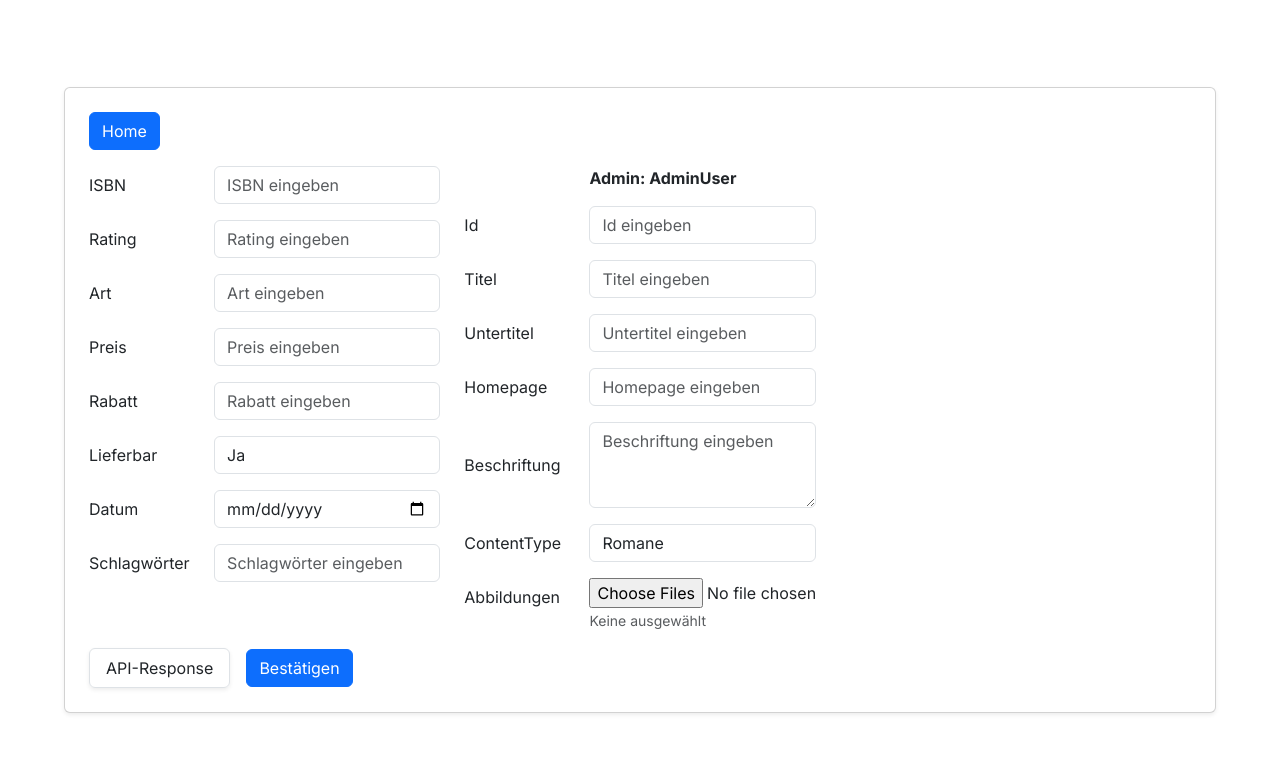
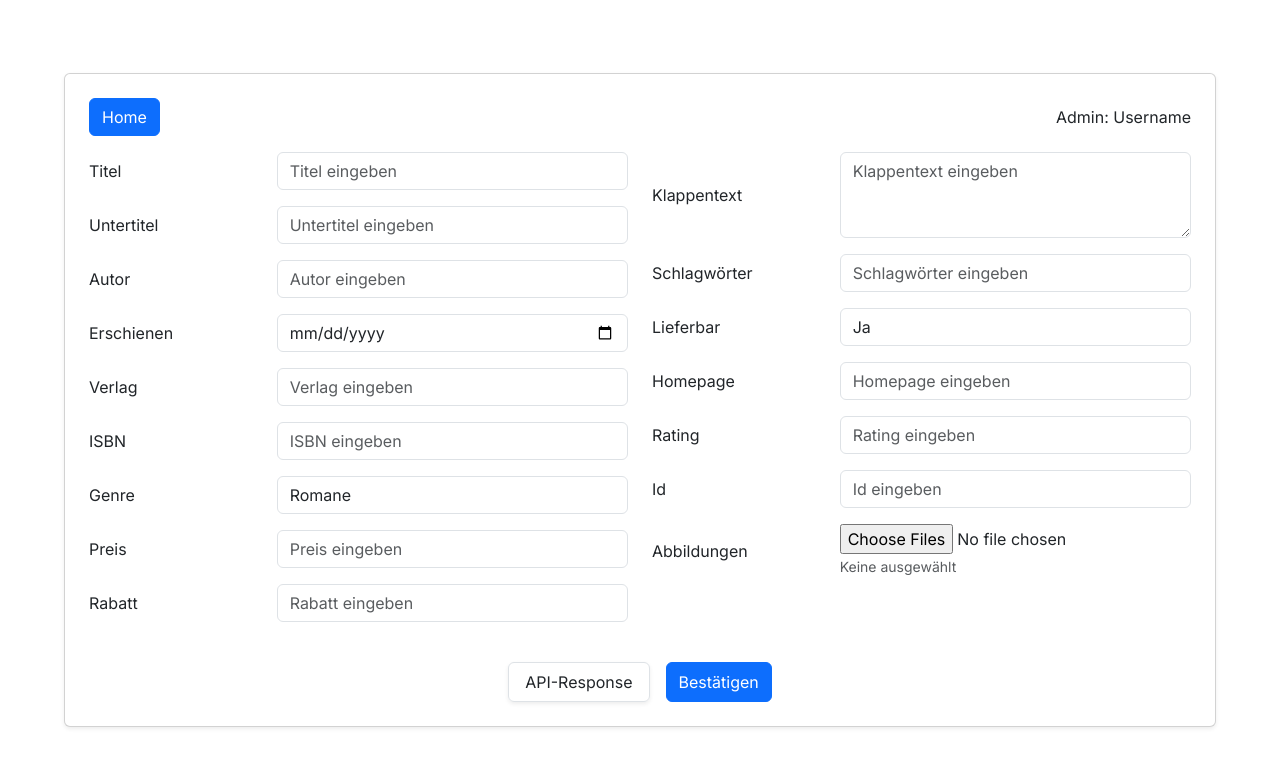
Before and after one commit to swe-ws-24/swe-buch-fe, a Next.js app: page /admin/adminPanel in a window 1280 px wide. Shown: the top 766 px of the page. Built offline with nearby package versions, Linux system fonts and the light colour scheme.

Commit message:
refactor: Bookform erweitert und verschönert

```diff
--- a/src/app/admin/adminPanel/page.tsx
+++ b/src/app/admin/adminPanel/page.tsx
@@ -3,31 +3,29 @@ import React from 'react';
 import ConfirmButton from '@/components/adminPanel/ConfirmButton';
 import BookForm from '@/components/adminPanel/BookForm';
 import HomeButton from '@/components/adminPanel/HomeButton';
+import AdminUsername from '@/components/adminPanel/AdminUsername';
 import 'bootstrap/dist/css/bootstrap.min.css';
 
 const AdminPanel: React.FC = () => {
     return (
         <main className="d-flex justify-content-center align-items-center vh-100">
             <div className="card p-4 shadow-sm" style={{ width: '90%', maxWidth: '1200px' }}>
-                <div className="d-flex justify-content-between mb-3">
+                <div className="d-flex justify-content-between align-items-center mb-3">
                     <HomeButton />
-                    {/* AdminUsername hier entfernt */}
+                    <div className="ms-auto">
+                        <AdminUsername username="Username" />
+                    </div>
                 </div>
                 <div className="row">
-                    <div className="col-md-8 d-flex flex-column justify-content-between">
-                        <div>
-                            <BookForm />
-                        </div>
-                        <div className="d-flex mt-auto align-items-center">
-                            <div className="d-flex justify-content-center align-items-center p-3 border rounded shadow-sm me-3" style={{ height: '40px', minWidth: '100px' }}>
-                                API-Response
-                            </div>
-                            <ConfirmButton />
-                        </div>
+                    <div className="col-md-12">
+                        <BookForm />
                     </div>
-                    <div className="col-md-4">
-                        {/* Hier könnte ein weiterer Inhalt hinzugefügt werden */}
+                </div>
+                <div className="d-flex justify-content-center mt-4">
+                    <div className="d-flex justify-content-center align-items-center p-3 border rounded shadow-sm me-3" style={{ height: '40px', minWidth: '100px' }}>
+                        API-Response
                     </div>
+                    <ConfirmButton />
                 </div>
             </div>
         </main>
--- a/src/components/adminPanel/BookForm.tsx
+++ b/src/components/adminPanel/BookForm.tsx
@@ -7,100 +7,53 @@ const BookForm: React.FC = () => {
         <form>
             <div className="row">
                 <div className="col-md-6">
+                    {/* Titel */}
+                    <div className="row mb-3 align-items-center">
+                        <label htmlFor="title" className="col-sm-4 col-form-label text-nowrap">Titel</label>
+                        <div className="col-sm-8">
+                            <input type="text" className="form-control" id="title" placeholder="Titel eingeben" />
+                        </div>
+                    </div>
+                    {/* Untertitel */}
+                    <div className="row mb-3 align-items-center">
+                        <label htmlFor="subtitle" className="col-sm-4 col-form-label text-nowrap">Untertitel</label>
+                        <div className="col-sm-8">
+                            <input type="text" className="form-control" id="subtitle" placeholder="Untertitel eingeben" />
+                        </div>
+                    </div>
+                    {/* Autor */}
+                    <div className="row mb-3 align-items-center">
+                        <label htmlFor="author" className="col-sm-4 col-form-label text-nowrap">Autor</label>
+                        <div className="col-sm-8">
+                            <input type="text" className="form-control" id="author" placeholder="Autor eingeben" />
+                        </div>
+                    </div>
+                    {/* Erschienen */}
+                    <div className="row mb-3 align-items-center">
+                        <label htmlFor="date" className="col-sm-4 col-form-label text-nowrap">Erschienen</label>
+                        <div className="col-sm-8">
+                            <input type="date" className="form-control" id="date" />
+                        </div>
+                    </div>
+                    {/* Verlag */}
+                    <div className="row mb-3 align-items-center">
+                        <label htmlFor="publisher" className="col-sm-4 col-form-label text-nowrap">Verlag</label>
+                        <div className="col-sm-8">
+                            <input type="text" className="form-control" id="publisher" placeholder="Verlag eingeben" />
+                        </div>
+                    </div>
+                    {/* ISBN */}
                     <div className="row mb-3 align-items-center">
                         <label htmlFor="isbn" className="col-sm-4 col-form-label text-nowrap">ISBN</label>
                         <div className="col-sm-8">
                             <input type="text" className="form-control" id="isbn" placeholder="ISBN eingeben" />
                         </div>
                     </div>
+                    {/* Genre */}
                     <div className="row mb-3 align-items-center">
-                        <label htmlFor="rating" className="col-sm-4 col-form-label text-nowrap">Rating</label>
+                        <label htmlFor="genre" className="col-sm-4 col-form-label text-nowrap">Genre</label>
                         <div className="col-sm-8">
-                            <input type="number" className="form-control" id="rating" placeholder="Rating eingeben" />
-                        </div>
-                    </div>
-                    <div className="row mb-3 align-items-center">
-                        <label htmlFor="type" className="col-sm-4 col-form-label text-nowrap">Art</label>
-                        <div className="col-sm-8">
-                            <input type="text" className="form-control" id="type" placeholder="Art eingeben" />
-                        </div>
-                    </div>
-                    <div className="row mb-3 align-items-center">
-                        <label htmlFor="price" className="col-sm-4 col-form-label text-nowrap">Preis</label>
-                        <div className="col-sm-8">
-                            <input type="number" step="0.01" className="form-control" id="price" placeholder="Preis eingeben" />
-                        </div>
-                    </div>
-                    <div className="row mb-3 align-items-center">
-                        <label htmlFor="discount" className="col-sm-4 col-form-label text-nowrap">Rabatt</label>
-                        <div className="col-sm-8">
-                            <input type="number" step="0.01" className="form-control" id="discount" placeholder="Rabatt eingeben" />
-                        </div>
-                    </div>
-                    <div className="row mb-3 align-items-center">
-                        <label htmlFor="available" className="col-sm-4 col-form-label text-nowrap">Lieferbar</label>
-                        <div className="col-sm-8">
-                            <select className="form-control" id="available">
-                                <option>Ja</option>
-                                <option>Nein</option>
-                            </select>
-                        </div>
-                    </div>
-                    <div className="row mb-3 align-items-center">
-                        <label htmlFor="date" className="col-sm-4 col-form-label text-nowrap">Datum</label>
-                        <div className="col-sm-8">
-                            <input type="date" className="form-control" id="date" />
-                        </div>
-                    </div>
-                    <div className="row mb-3 align-items-center">
-                        <label htmlFor="keywords" className="col-sm-4 col-form-label text-nowrap">Schlagwörter</label>
-                        <div className="col-sm-8">
-                            <input type="text" className="form-control" id="keywords" placeholder="Schlagwörter eingeben" />
-                        </div>
-                    </div>
-                </div>
-                <div className="col-md-6">
-                    {/* Admin Username wird hier hinzugefügt */}
-                    <div className="row mb-3">
-                        <div className="col-sm-4"></div>
-                        <div className="col-sm-8">
-                            <strong>Admin: AdminUser</strong>
-                        </div>
-                    </div>
-                    <div className="row mb-3 align-items-center">
-                        <label htmlFor="id" className="col-sm-4 col-form-label text-nowrap">Id</label>
-                        <div className="col-sm-8">
-                            <input type="text" className="form-control" id="id" placeholder="Id eingeben" readOnly />
-                        </div>
-                    </div>
-                    <div className="row mb-3 align-items-center">
-                        <label htmlFor="title" className="col-sm-4 col-form-label text-nowrap">Titel</label>
-                        <div className="col-sm-8">
-                            <input type="text" className="form-control" id="title" placeholder="Titel eingeben" />
-                        </div>
-                    </div>
-                    <div className="row mb-3 align-items-center">
-                        <label htmlFor="subtitle" className="col-sm-4 col-form-label text-nowrap">Untertitel</label>
-                        <div className="col-sm-8">
-                            <input type="text" className="form-control" id="subtitle" placeholder="Untertitel eingeben" />
-                        </div>
-                    </div>
-                    <div className="row mb-3 align-items-center">
-                        <label htmlFor="homepage" className="col-sm-4 col-form-label text-nowrap">Homepage</label>
-                        <div className="col-sm-8">
-                            <input type="url" className="form-control" id="homepage" placeholder="Homepage eingeben" />
-                        </div>
-                    </div>
-                    <div className="row mb-3 align-items-center">
-                        <label htmlFor="description" className="col-sm-4 col-form-label text-nowrap">Beschriftung</label>
-                        <div className="col-sm-8">
-                            <textarea className="form-control" id="description" rows={3} placeholder="Beschriftung eingeben"></textarea>
-                        </div>
-                    </div>
-                    <div className="row mb-3 align-items-center">
-                        <label htmlFor="contentType" className="col-sm-4 col-form-label text-nowrap">ContentType</label>
-                        <div className="col-sm-8">
-                            <select className="form-control" id="contentType">
+                            <select className="form-control" id="genre">
                                 <option>Romane</option>
                                 <option>Thriller</option>
                                 <option>Krimi</option>
@@ -114,15 +67,72 @@ const BookForm: React.FC = () => {
                             </select>
                         </div>
                     </div>
-                    <div className="row mb-3">
+                    {/* Preis */}
+                    <div className="row mb-3 align-items-center">
+                        <label htmlFor="price" className="col-sm-4 col-form-label text-nowrap">Preis</label>
+                        <div className="col-sm-8">
+                            <input type="number" step="0.01" className="form-control" id="price" placeholder="Preis eingeben" />
+                        </div>
+                    </div>
+                    {/* Rabatt */}
+                    <div className="row mb-3 align-items-center">
+                        <label htmlFor="discount" className="col-sm-4 col-form-label text-nowrap">Rabatt</label>
+                        <div className="col-sm-8">
+                            <input type="number" step="0.01" className="form-control" id="discount" placeholder="Rabatt eingeben" />
+                        </div>
+                    </div>
+                </div>
+                <div className="col-md-6">
+                    {/* Klappentext */}
+                    <div className="row mb-3 align-items-center">
+                        <label htmlFor="description" className="col-sm-4 col-form-label text-nowrap">Klappentext</label>
+                        <div className="col-sm-8">
+                            <textarea className="form-control" id="description" rows={3} placeholder="Klappentext eingeben"></textarea>
+                        </div>
+                    </div>
+                    {/* Schlagwörter */}
+                    <div className="row mb-3 align-items-center">
+                        <label htmlFor="keywords" className="col-sm-4 col-form-label text-nowrap">Schlagwörter</label>
+                        <div className="col-sm-8">
+                            <input type="text" className="form-control" id="keywords" placeholder="Schlagwörter eingeben" />
+                        </div>
+                    </div>
+                    {/* Lieferbar */}
+                    <div className="row mb-3 align-items-center">
+                        <label htmlFor="available" className="col-sm-4 col-form-label text-nowrap">Lieferbar</label>
+                        <div className="col-sm-8">
+                            <select className="form-control" id="available">
+                                <option>Ja</option>
+                                <option>Nein</option>
+                            </select>
+                        </div>
+                    </div>
+                    {/* Homepage */}
+                    <div className="row mb-3 align-items-center">
+                        <label htmlFor="homepage" className="col-sm-4 col-form-label text-nowrap">Homepage</label>
+                        <div className="col-sm-8">
+                            <input type="url" className="form-control" id="homepage" placeholder="Homepage eingeben" />
+                        </div>
+                    </div>
+                    {/* Rating */}
+                    <div className="row mb-3 align-items-center">
+                        <label htmlFor="rating" className="col-sm-4 col-form-label text-nowrap">Rating</label>
+                        <div className="col-sm-8">
+                            <input type="number" className="form-control" id="rating" placeholder="Rating eingeben" />
+                        </div>
+                    </div>
+                    {/* Id */}
+                    <div className="row mb-3 align-items-center">
+                        <label htmlFor="id" className="col-sm-4 col-form-label text-nowrap">Id</label>
+                        <div className="col-sm-8">
+                            <input type="text" className="form-control" id="id" placeholder="Id eingeben" readOnly />
+                        </div>
+                    </div>
+                    {/* Abbildungen */}
+                    <div className="row mb-3 align-items-center">
                         <label htmlFor="images" className="col-sm-4 col-form-label text-nowrap">Abbildungen</label>
                         <div className="col-sm-8">
-                            <input
-                                type="file"
-                                className="form-control-file"
-                                id="images"
-                                multiple
-                            />
+                            <input type="file" className="form-control-file" id="images" multiple />
                             <small id="fileHelp" className="form-text text-muted mt-1">
                                 Keine ausgewählt
                             </small>
```
